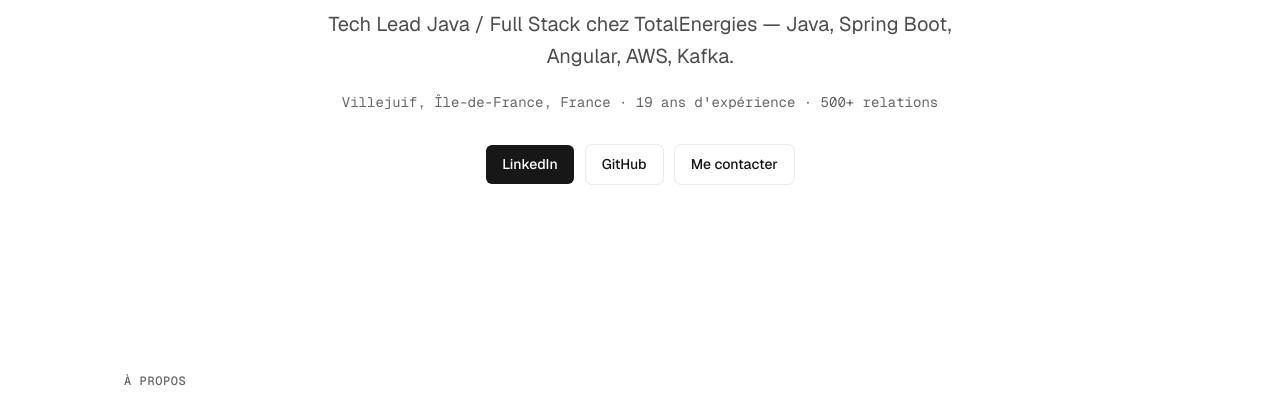
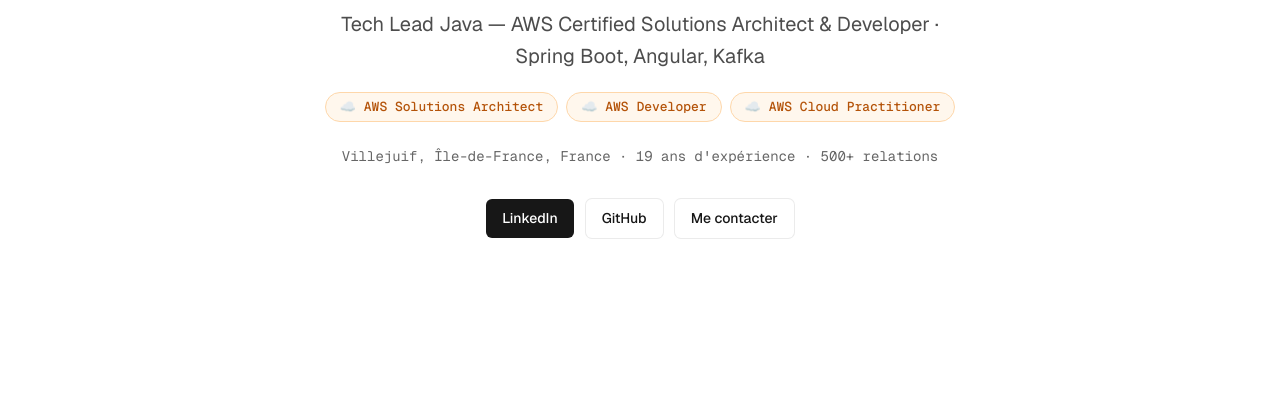
Before and after one commit to sirijiji/sirijiji.github.io, a plain HTML site: page index.html in a window 1280 px wide. Shown: the part 401-800 px from the top of the page. Drawn offline with nearby package versions, Linux system fonts and the light colour scheme.

Commit message:
Titre : mise en avant des certifications AWS (Solutions Architect, Developer, Cloud Practitioner)

```diff
--- a/index.html
+++ b/index.html
@@ -3,8 +3,8 @@
 <head>
   <meta charset="UTF-8" />
   <meta name="viewport" content="width=device-width, initial-scale=1.0" />
-  <title>Alexandre Sirisak Boungnarith — Tech Lead Java</title>
-  <meta name="description" content="Tech Lead Java / Full Stack chez TotalEnergies. Java, Spring Boot, Angular, AWS, Kafka. Villejuif, Île-de-France." />
+  <title>Alexandre Sirisak Boungnarith — Tech Lead Java, AWS Certified Solutions Architect</title>
+  <meta name="description" content="Tech Lead Java, AWS Certified Solutions Architect & Developer chez TotalEnergies. Java, Spring Boot, Angular, AWS, Kafka. Villejuif, Île-de-France." />
   <link rel="icon" href="/favicon.ico" />
   <link rel="preconnect" href="https://fonts.googleapis.com" />
   <link rel="preconnect" href="https://fonts.gstatic.com" crossorigin />
@@ -141,6 +141,23 @@
       color: var(--text-tertiary);
       font-family: 'Geist Mono', monospace;
       margin-bottom: 32px;
+    }
+    .hero-badges {
+      display: flex;
+      gap: 8px;
+      justify-content: center;
+      flex-wrap: wrap;
+      margin-bottom: 24px;
+    }
+    .hero-badge {
+      background: #fff7ed;
+      color: #b45309;
+      border: 1px solid #fed7aa;
+      border-radius: 9999px;
+      padding: 4px 14px;
+      font-size: 13px;
+      font-weight: 500;
+      font-family: 'Geist Mono', monospace;
     }
     .hero-actions {
       display: flex;
@@ -411,7 +428,12 @@
   <header class="hero container" id="top">
     <img class="avatar" src="/profile.jpg" alt="Portrait d'Alexandre Sirisak Boungnarith" width="128" height="128" />
     <h1>Alexandre Sirisak Boungnarith</h1>
-    <p class="role">Tech Lead Java / Full Stack chez TotalEnergies — Java, Spring Boot, Angular, AWS, Kafka.</p>
+    <p class="role">Tech Lead Java — AWS Certified Solutions Architect &amp; Developer · Spring Boot, Angular, Kafka</p>
+    <p class="hero-badges">
+      <span class="hero-badge">☁️ AWS Solutions Architect</span>
+      <span class="hero-badge">☁️ AWS Developer</span>
+      <span class="hero-badge">☁️ AWS Cloud Practitioner</span>
+    </p>
     <p class="meta">Villejuif, Île-de-France, France · 19 ans d'expérience · 500+ relations</p>
     <div class="hero-actions">
       <a class="btn btn-dark" href="https://www.linkedin.com/in/alexandre-sirisak-boungnarith/" target="_blank" rel="noopener">LinkedIn</a>
```
